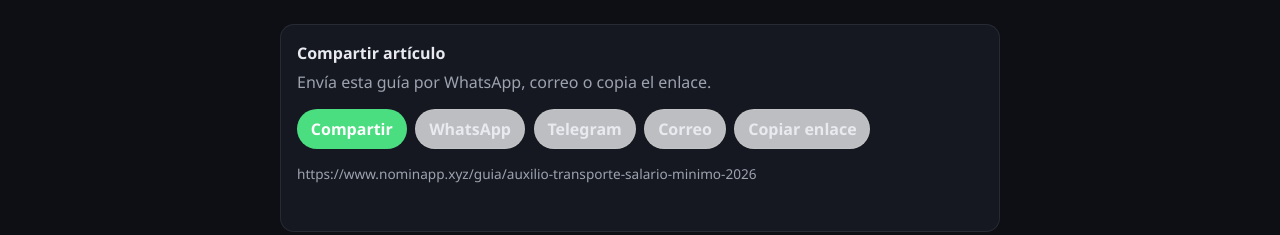
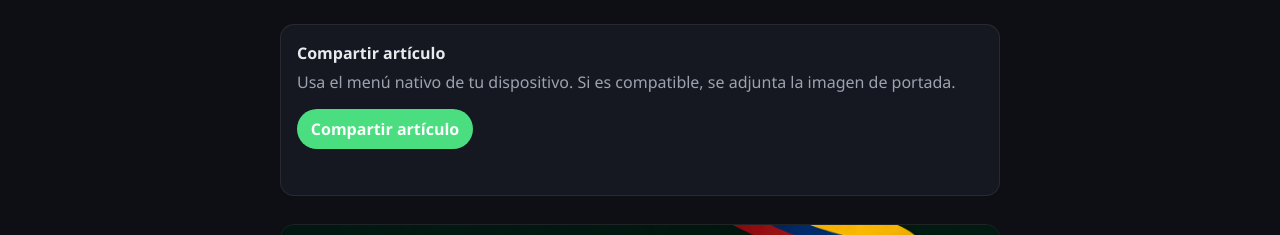
Before and after one commit to K4MIKAZ3/NominaCO-Pro, a Next.js app in the folder web/: page /guia/auxilio-transporte-salario-minimo-2026 in a window 1280 px wide. Shown: the part 330-565 px from the top of the page. Built offline with nearby package versions, Linux system fonts and the light colour scheme; no server answers.

Commit message:
Use native article share with cover image
Co-authored-by: K4MIKAZ3 <K4MIKAZ3@users.noreply.github.com>

```diff
--- a/web/app/globals.css
+++ b/web/app/globals.css
@@ -775,16 +775,11 @@ body:has(.page-main--dashboard) .site-footer {
   margin: 0;
 }
 
-.article-share-actions {
-  display: flex;
-  flex-wrap: wrap;
-  gap: 0.55rem;
-}
-
 .share-button {
   display: inline-flex;
   align-items: center;
   justify-content: center;
+  width: fit-content;
   min-height: 40px;
   padding: 0.55rem 0.8rem;
   border: 1px solid var(--border);
@@ -819,15 +814,6 @@ body:has(.page-main--dashboard) .site-footer {
 .share-button-primary:focus-visible {
   color: #ffffff;
   border-color: transparent;
-}
-
-.article-share-url {
-  max-width: 100%;
-  overflow: hidden;
-  text-overflow: ellipsis;
-  white-space: nowrap;
-  font-size: 0.85rem;
-  color: var(--text-muted);
 }
 
 .article-share-status {
--- a/web/components/ArticleBody.tsx
+++ b/web/components/ArticleBody.tsx
@@ -52,6 +52,7 @@ type ArticleBodyProps = {
 
 export function ArticleBody({ article }: ArticleBodyProps) {
   const articleUrl = absoluteUrl(`/guia/${article.slug}`);
+  const articleImageUrl = article.heroImage ? absoluteUrl(article.heroImage) : undefined;
   const related =
     article.relatedSlugs
       ?.map((slug) => getArticle(slug))
@@ -95,6 +96,7 @@ export function ArticleBody({ article }: ArticleBodyProps) {
         title={article.title}
         description={article.description}
         url={articleUrl}
+        imageUrl={articleImageUrl}
       />
       {article.heroImage ? (
         <figure className="article-hero-image">
--- a/web/components/ArticleShare.tsx
+++ b/web/components/ArticleShare.tsx
@@ -6,14 +6,74 @@ type ArticleShareProps = {
   title: string;
   description: string;
   url: string;
+  imageUrl?: string;
 };
 
-export function ArticleShare({ title, description, url }: ArticleShareProps) {
+function extensionFromMime(mimeType: string): string {
+  if (mimeType === "image/png") return "png";
+  if (mimeType === "image/webp") return "webp";
+  if (mimeType === "image/jpeg") return "jpg";
+  return "png";
+}
+
+async function svgBlobToPngFile(svgBlob: Blob, title: string): Promise<File> {
+  const svgUrl = URL.createObjectURL(svgBlob);
+  try {
+    const image = new window.Image();
+    image.decoding = "async";
+    image.src = svgUrl;
+    await image.decode();
+
+    const canvas = document.createElement("canvas");
+    canvas.width = image.naturalWidth || 1200;
+    canvas.height = image.naturalHeight || 675;
+
+    const context = canvas.getContext("2d");
+    if (!context) {
+      throw new Error("Canvas no disponible");
+    }
+
+    context.drawImage(image, 0, 0, canvas.width, canvas.height);
+
+    const pngBlob = await new Promise<Blob>((resolve, reject) => {
+      canvas.toBlob((blob) => {
+        if (blob) {
+          resolve(blob);
+        } else {
+          reject(new Error("No se pudo convertir la imagen"));
+        }
+      }, "image/png");
+    });
+
+    return new File([pngBlob], `${title.slice(0, 48)}.png`, {
+      type: "image/png",
+    });
+  } finally {
+    URL.revokeObjectURL(svgUrl);
+  }
+}
+
+async function fetchShareImage(imageUrl: string, title: string): Promise<File | null> {
+  try {
+    const response = await fetch(imageUrl);
+    if (!response.ok) return null;
+
+    const blob = await response.blob();
+    if (blob.type === "image/svg+xml" || imageUrl.endsWith(".svg")) {
+      return svgBlobToPngFile(blob, title);
+    }
+
+    const mimeType = blob.type || "image/png";
+    return new File([blob], `${title.slice(0, 48)}.${extensionFromMime(mimeType)}`, {
+      type: mimeType,
+    });
+  } catch {
+    return null;
+  }
+}
+
+export function ArticleShare({ title, description, url, imageUrl }: ArticleShareProps) {
   const [status, setStatus] = useState("");
-  const encodedUrl = encodeURIComponent(url);
-  const encodedTitle = encodeURIComponent(title);
-  const encodedShareText = encodeURIComponent(`${title}\n${url}`);
-  const encodedEmailBody = encodeURIComponent(`${description}\n\n${url}`);
 
   async function copyUrl() {
     try {
@@ -26,12 +86,27 @@ export function ArticleShare({ title, description, url }: ArticleShareProps) {
 
   async function shareArticle() {
     if (navigator.share) {
+      setStatus("Preparando para compartir...");
+
       try {
+        const imageFile = imageUrl ? await fetchShareImage(imageUrl, title) : null;
+        const text = `${description}\n\n${url}`;
+
+        if (
+          imageFile &&
+          navigator.canShare?.({ files: [imageFile], title, text })
+        ) {
+          await navigator.share({ files: [imageFile], title, text });
+          setStatus("Artículo compartido con imagen");
+          return;
+        }
+
         await navigator.share({ title, text: description, url });
         setStatus("Artículo compartido");
         return;
       } catch (error) {
         if (error instanceof DOMException && error.name === "AbortError") {
+          setStatus("");
           return;
         }
       }
@@ -44,41 +119,11 @@ export function ArticleShare({ title, description, url }: ArticleShareProps) {
     <section className="article-share" aria-labelledby="article-share-title">
       <div>
         <h2 id="article-share-title">Compartir artículo</h2>
-        <p>Envía esta guía por WhatsApp, correo o copia el enlace.</p>
+        <p>Usa el menú nativo de tu dispositivo. Si es compatible, se adjunta la imagen de portada.</p>
       </div>
-      <div className="article-share-actions">
-        <button type="button" className="share-button share-button-primary" onClick={shareArticle}>
-          Compartir
-        </button>
-        <a
-          className="share-button"
-          href={`https://wa.me/?text=${encodedShareText}`}
-          target="_blank"
-          rel="noopener noreferrer"
-        >
-          WhatsApp
-        </a>
-        <a
-          className="share-button"
-          href={`https://t.me/share/url?url=${encodedUrl}&text=${encodedTitle}`}
-          target="_blank"
-          rel="noopener noreferrer"
-        >
-          Telegram
-        </a>
-        <a
-          className="share-button"
-          href={`mailto:?subject=${encodedTitle}&body=${encodedEmailBody}`}
-        >
-          Correo
-        </a>
-        <button type="button" className="share-button" onClick={copyUrl}>
-          Copiar enlace
-        </button>
-      </div>
-      <p className="article-share-url" title={url}>
-        {url}
-      </p>
+      <button type="button" className="share-button share-button-primary" onClick={shareArticle}>
+        Compartir artículo
+      </button>
       <p className="article-share-status" aria-live="polite">
         {status}
       </p>
```
